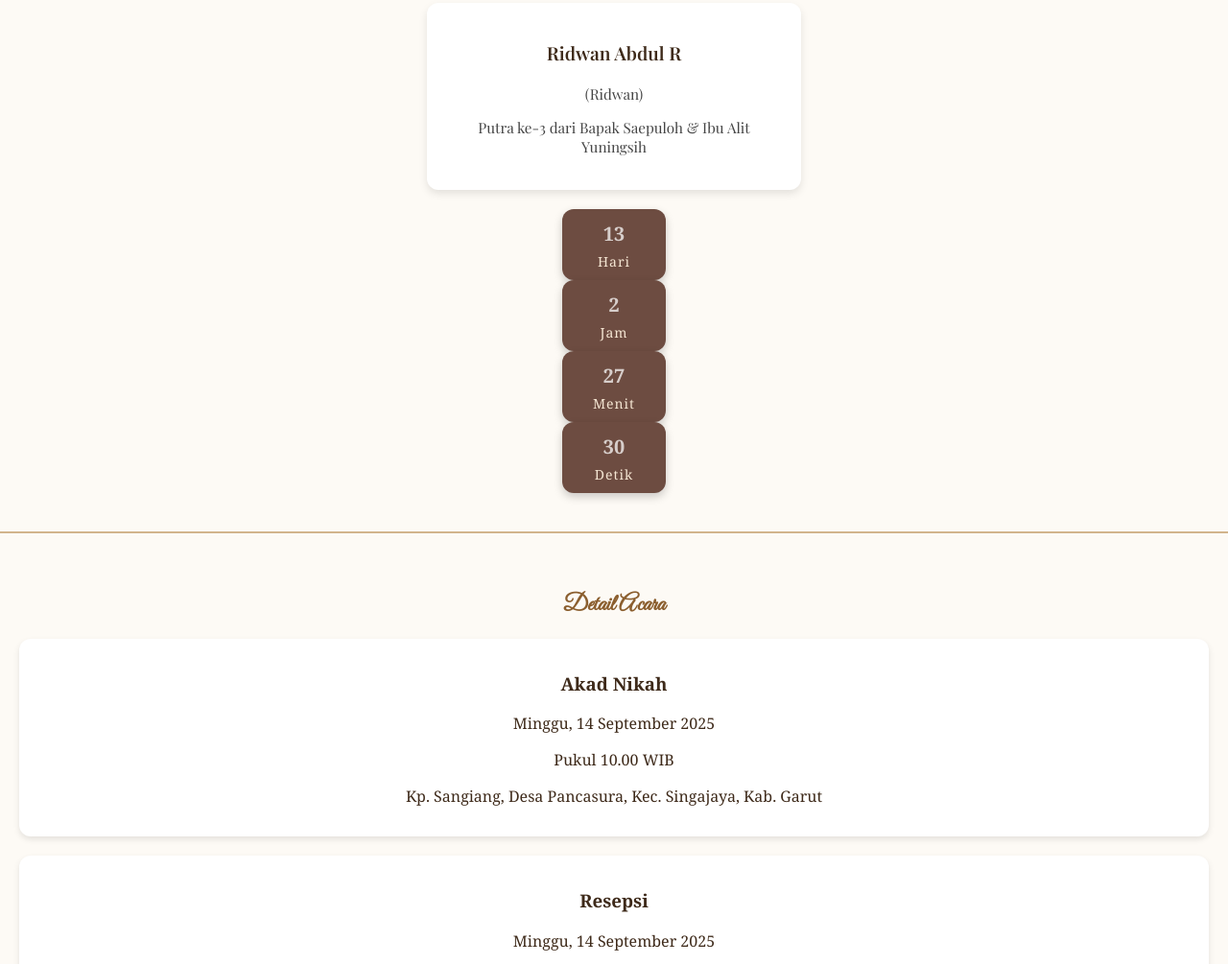
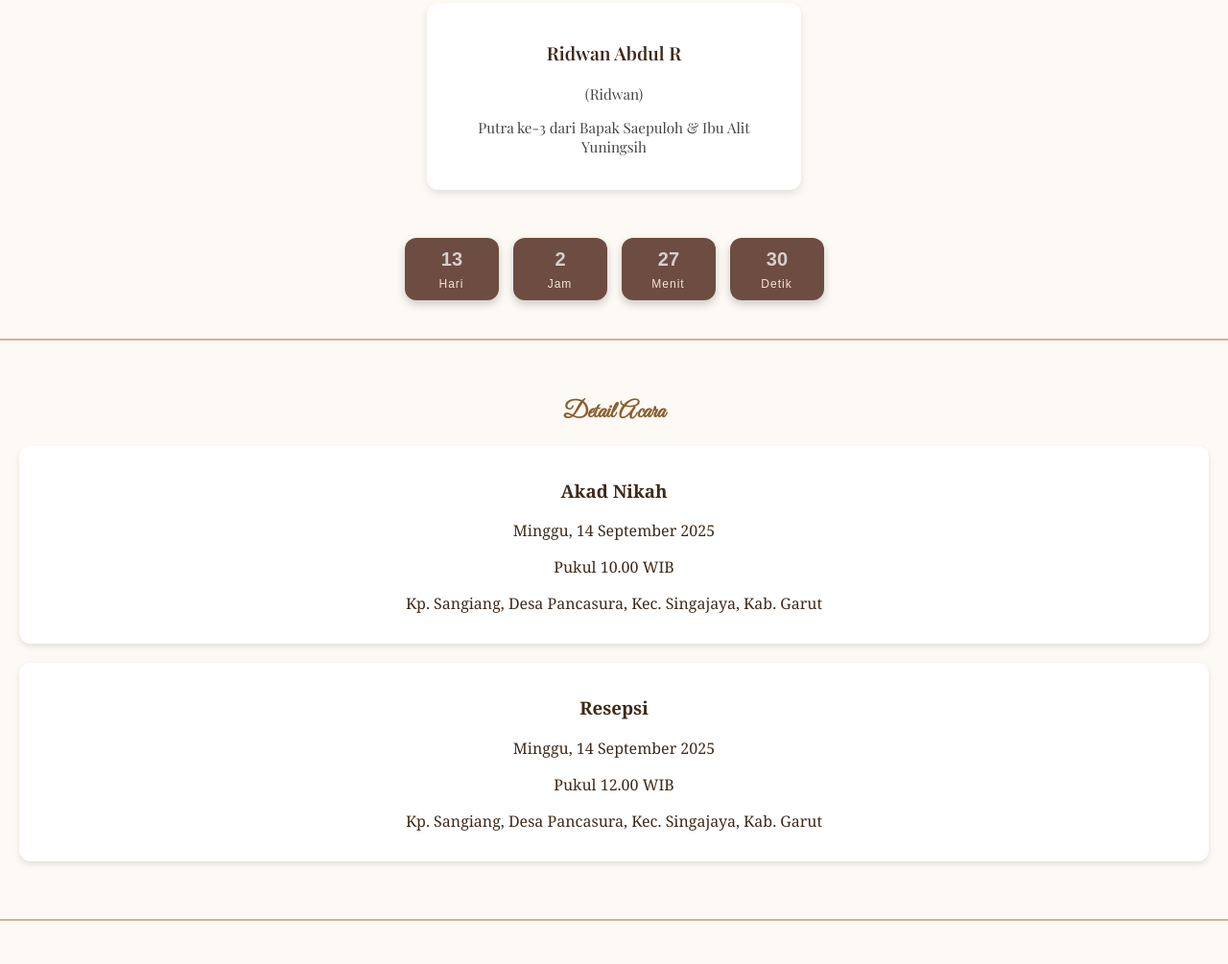
Before and after one commit to dinda1235/undangan-Ridwan-Gina, a plain HTML site: page index.html in a window 1280 px wide. Shown: the part 903-1908 px from the top of the page at 96% size. Drawn offline with nearby package versions, Linux system fonts and the light colour scheme.

Commit message:
Update index.html
update ulang countdown

```diff
--- a/index.html
+++ b/index.html
@@ -96,26 +96,34 @@ h2 {
       font-size: 0.9em;
     }
 
-   .countdown-item {
+   .countdown {
+  display: flex;
+  justify-content: center;
+  gap: 15px;
+  margin-top: 30px;
+  font-family: 'Poppins', sans-serif;
+}
+
+.countdown-item {
   background: #6d4c41;
   color: #fff;
-  padding: 10px 14px;   /* ubah jadi lebih kecil */
+  padding: 10px 14px;
   border-radius: 12px;
   text-align: center;
-  min-width: 80px;      /* bisa diperkecil */
+  min-width: 70px;
   box-shadow: 0 4px 10px rgba(0,0,0,0.2);
   transition: transform 0.3s ease, opacity 0.3s ease;
 }
 
 .countdown-item span {
   display: block;
-  font-size: 22px;      /* ubah jadi lebih kecil, misalnya 20px */
+  font-size: 22px;
   font-weight: bold;
   animation: fadeZoom 1s infinite alternate;
 }
 
 .countdown-item label {
-  font-size: 14px;      /* ubah jadi 12px */
+  font-size: 12px;
   margin-top: 5px;
   display: block;
   color: #f5e6d3;
```
